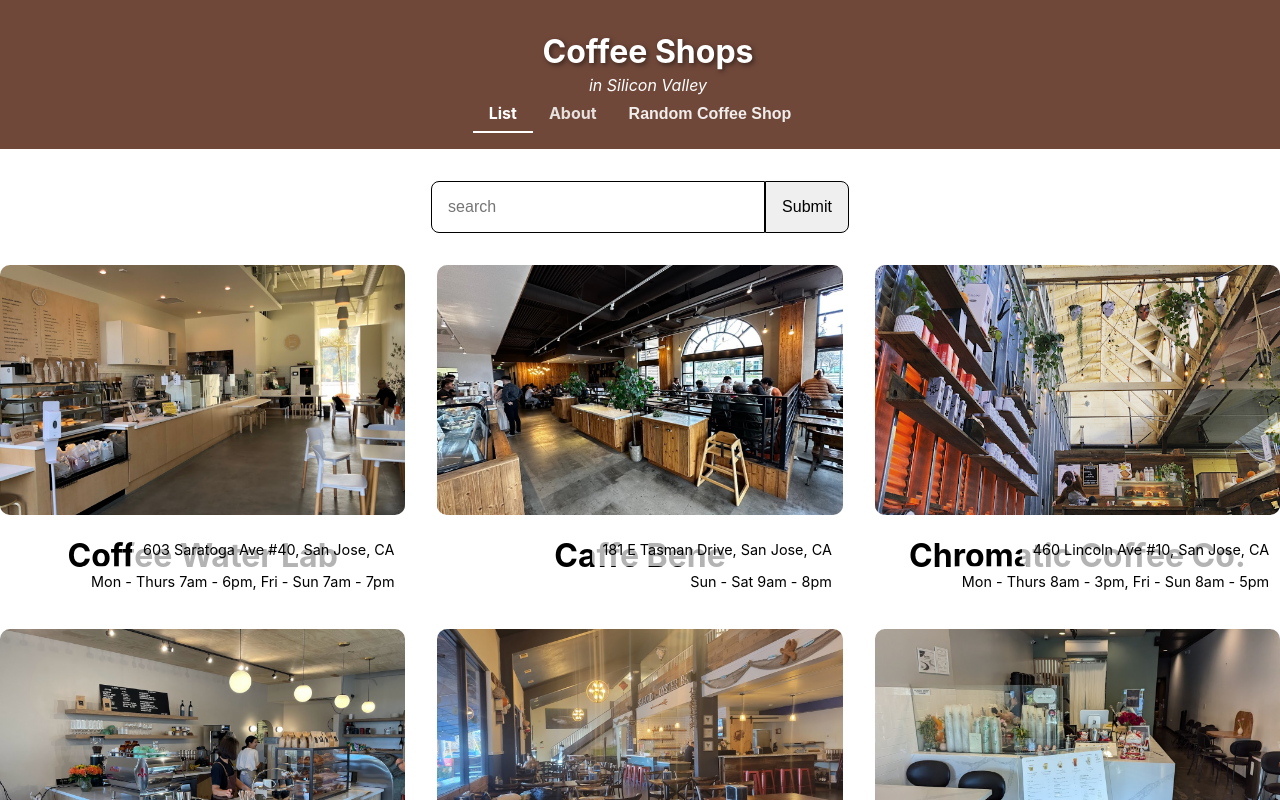
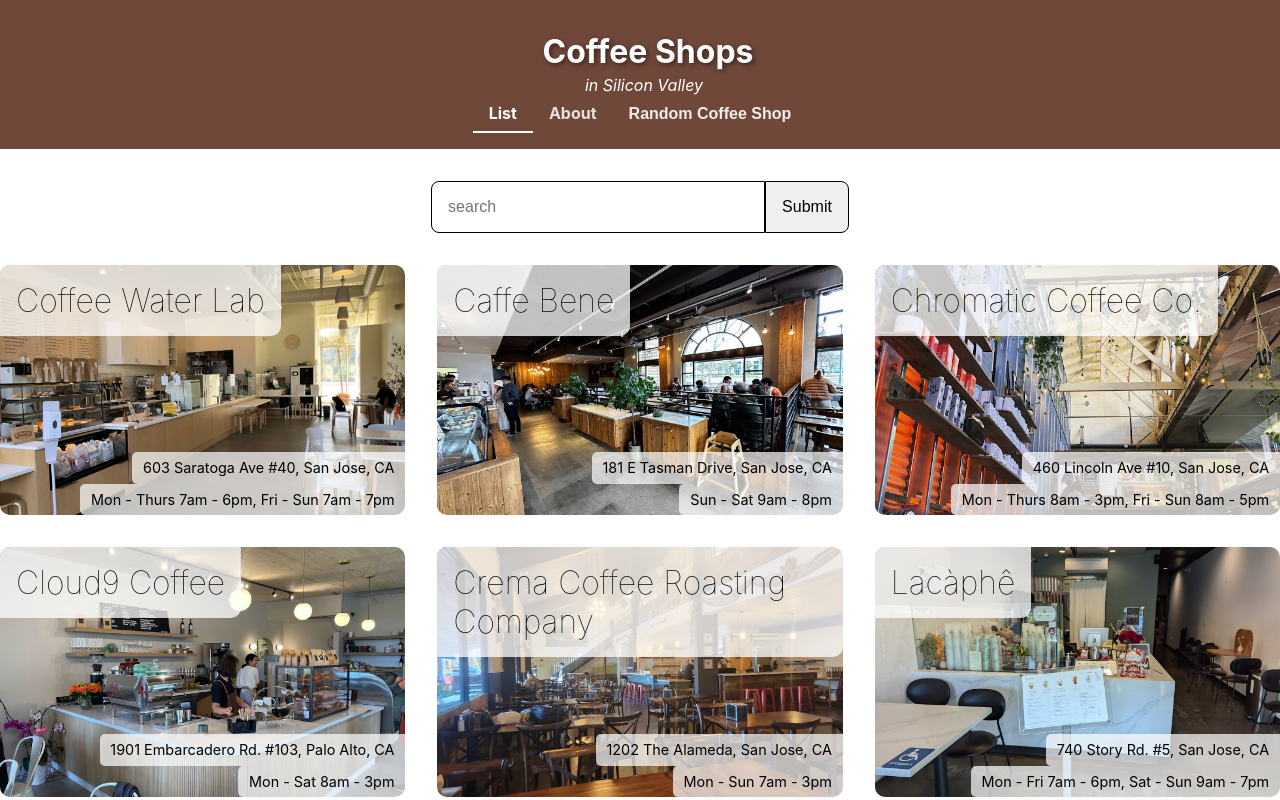
Before and after one commit to jf-759/cafes-in-sv, a React (Create React App) app: page / in a window 1280 px wide. Shown: the top 800 px of the page. Built offline with nearby package versions, Linux system fonts and the light colour scheme.

Commit message:
fixed CoffeeShop.css error

```diff
--- a/src/components/CafeList/CafeList.css
+++ b/src/components/CafeList/CafeList.css
@@ -36,7 +36,6 @@
     justify-content: center;
 }
 
-
 .CoffeeShop img {
     width: 100%;
     height: 250px;
--- a/src/components/CoffeeShop/CoffeeShop.css
+++ b/src/components/CoffeeShop/CoffeeShop.css
@@ -58,7 +58,19 @@
     justify-content: center;
     align-items: center;
     margin: auto;
-    padding: 0.25rem 0 0 1rem;
+    padding: 0.25rem 0 0 0.5rem;
     font-style: italic;
+}
 
-}
+.CoffeeShop h1 {
+    display: block;
+    position: absolute;
+    left: 0;
+    top: 0;
+    margin: 0;
+    font-weight: lighter;
+    background-color: rgba(255, 255, 255, 0.75);
+    padding: 1rem;
+    text-align: left;
+    border-radius: 10px 0 10px 0;
+  }
```
